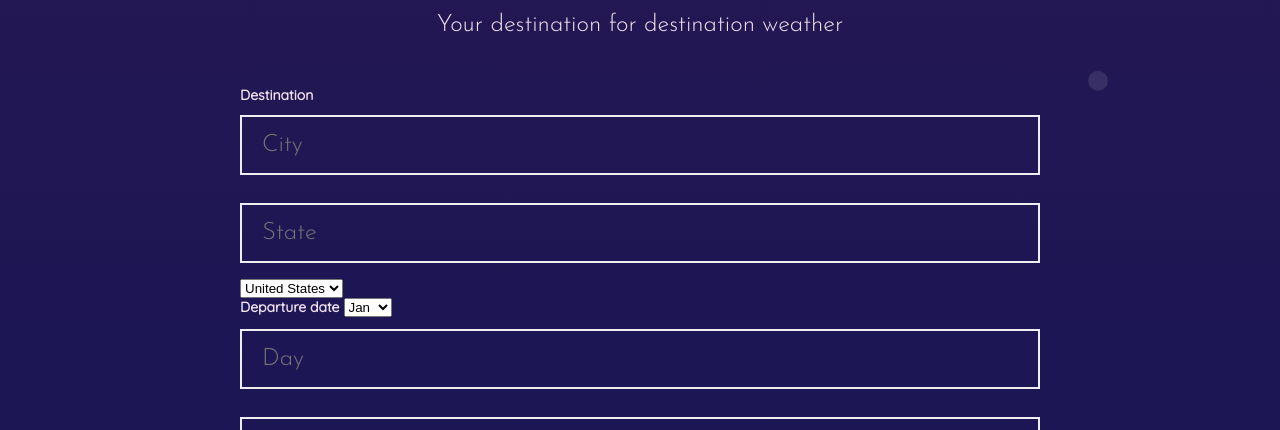
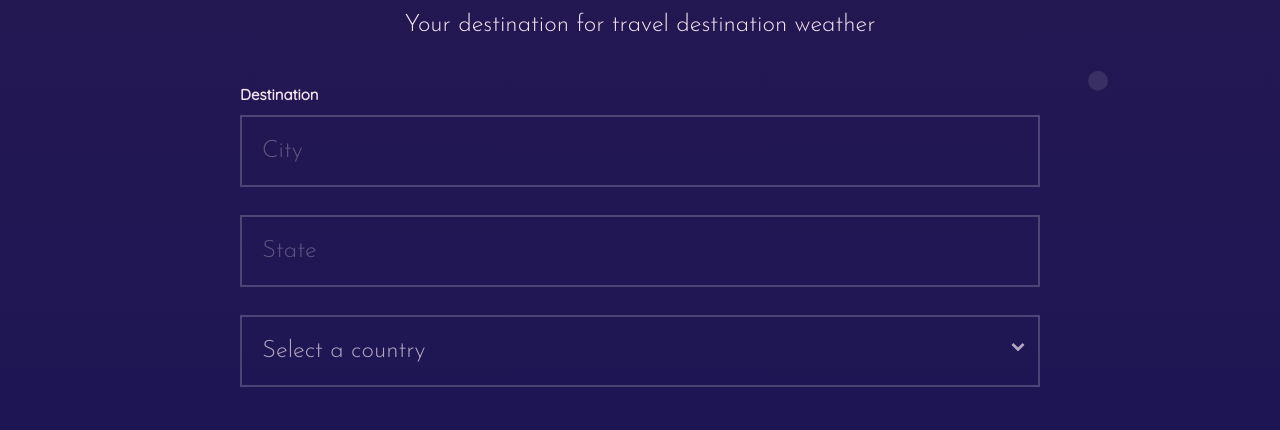
Before and after one commit to philippan/travelapp, a website built with webpack: page src/client/views/index.html in a window 1280 px wide. Shown: the part 292-722 px from the top of the page. Built offline with nearby package versions, Linux system fonts and the light colour scheme.

Commit message:
Updated UI

```diff
--- a/src/client/styles/colors.scss
+++ b/src/client/styles/colors.scss
@@ -1,2 +1,4 @@
 $tweather-white: #F1E2EE;
+$tweather-white-light: rgba(241,226,238,0.7);
+$tweather-white-xlight: rgba(241,226,238,0.3);
 $tweather-purple: #161557;
--- a/src/client/styles/fonts.scss
+++ b/src/client/styles/fonts.scss
@@ -1,27 +1,6 @@
-.hero {
+@import url('https://fonts.googleapis.com/css?family=Josefin+Sans:300|Quicksand&display=swap');
+@import url('https://cdnjs.cloudflare.com/ajax/libs/font-awesome/4.7.0/css/font-awesome.min.css');
 
-		h1 {
-
-				font-family: 'Quicksand', sans-serif;
-				font-size: 120px;
-				line-height: 180px;
-				font-weight: 500;
-				color: $tweather-white;
-				text-align: center;
-
-		}
-
-		p {
-
-				font-family: 'Josefin Sans', sans-serif;
-				font-size: 24px;
-				font-weight: 400;
-				color: $tweather-white;
-				text-align: center;
-
-		}
-
-}
 
 h3 {
 
@@ -54,28 +33,54 @@ p {
 }
 
 
-label {
-
-		font-family: 'Quicksand', sans-serif;
-		font-size: 14px;
-		color: $tweather-white;
-		font-weight: 600;
-}
-
-input {
-
-		font-family: 'Josefin Sans', sans-serif;
-		font-size: 24px;
-		font-weight: 300;
-		color: $tweather-white;
-}
-
 a {
 
 		font-family: 'Josefin Sans', sans-serif;
 		font-size: 17px;
 
 }
+
+
+.hero {
+
+		h1 {
+
+				font-family: 'Quicksand', sans-serif;
+				font-size: 120px;
+				line-height: 180px;
+				font-weight: 500;
+				color: $tweather-white;
+				text-align: center;
+
+		}
+
+		p {
+
+				font-family: 'Josefin Sans', sans-serif;
+				font-size: 24px;
+				font-weight: 400;
+				color: $tweather-white;
+				text-align: center;
+
+		}
+
+}
+
+
+.results {
+
+		h1 {
+
+			font-family: 'Quicksand', sans-serif;
+			font-size: 100px;
+			color: $tweather-white;
+			font-weight: 100;
+			text-align: center;
+
+		}
+
+}
+
 
 footer {
 
--- a/src/client/styles/form.scss
+++ b/src/client/styles/form.scss
@@ -1,15 +1,92 @@
+label {
+
+        font-family: 'Quicksand', sans-serif;
+        font-size: 15px;
+        color: $tweather-white;
+        font-weight: 600;
+}
+
 input {
 
-    padding: 16px 20px;
-    background-color: rgba(255,255,255,0.00);
-    border: 2px solid #eeeeee;
-    width: 100%;
-    line-height: 16px;
-    margin-bottom: 16px;
-    margin-top: 12px;
+        font-family: 'Josefin Sans', sans-serif;
+        font-size: 24px;
+        font-weight: 300;
+        color: $tweather-white;
+
+        padding: 16px 20px;
+        background-color: rgba(255,255,255,0.00);
+        border: 2px solid rgba(255,255,255,0.2);
+        width: 100%;
+        line-height: 36px;
+        margin-bottom: 16px;
+        margin-top: 12px;
 
 }
 
-results {
-    margin: 0px 100px
+input::placeholder {
+
+        color: $tweather-white-xlight;
+
 }
+
+input:focus {
+
+        border: 2px solid rgba(255,255,255,0.9);
+
+}
+
+select {
+
+        font-family: 'Josefin Sans', sans-serif;
+        font-size: 24px;
+        font-weight: 300;
+        color: $tweather-white;
+
+        background-color: rgba(255,255,255,0);
+
+        padding: 16px 20px;
+
+        border: 2px solid rgba(255,255,255,0.2);
+        border-radius: 0px;
+                -webkit-appearance: none;
+                -webkit-border-radius: 0px;
+
+        width: 100%;
+        line-height: 36px;
+        margin-top: 12px;
+
+}
+
+select:first-child {
+
+        color: $tweather-white-light;
+}
+
+
+
+select:focus {
+
+        color: $tweather-white;
+        border: 2px solid rgba(255,255,255,0.9);
+
+}
+
+.select::after {
+
+        content: '\f078';
+        color: rgba(241,226,238,.7);
+        font: normal normal normal 14px/14px FontAwesome;
+        font-weight: 100;
+        text-align: right;
+
+        position: relative;
+        z-index: -10;
+        padding: 0px;
+        right: 15px;
+        bottom: 49px;
+
+        width: 100%;
+
+        display: inline-block;
+
+}
--- a/src/client/styles/grid.scss
+++ b/src/client/styles/grid.scss
@@ -15,8 +15,8 @@ section {
 
 }
 
-#departure {
+#destination, #departure {
 
-	margin-bottom: 25px;
+	margin-bottom: 32px;
 
 }
--- a/src/client/styles/index.scss
+++ b/src/client/styles/index.scss
@@ -1,2 +1 @@
-@import 'resets', 'grid', 'colors', 'background', 'fonts', 'buttons', 'header', 'form', 'footer', 'responsive';
-@import url('https://fonts.googleapis.com/css?family=Josefin+Sans:300|Quicksand&display=swap');
+@import 'resets', 'grid', 'colors', 'background', 'fonts', 'buttons', 'header', 'form', 'results', 'footer', 'responsive';
--- a/src/client/views/index.html
+++ b/src/client/views/index.html
@@ -9,24 +9,35 @@
 
   			<section class="hero">
   					<h1>Tweather</h1>
-  					<p>Your destination for destination weather</p>
+  					<p>Your destination for travel destination weather</p>
   			</section>
 
   			<section class="form">
+
 		  			<div id="destination">
 						    <label>Destination</label>
 						    <input type="text" id="city" class="userInput" placeholder="City"></input>
 						    <input type="text" id="state" class="userInput" placeholder="State"></input>
+
+						   	<div class="select">
+
 								    <select id="country" class="userInput" placeholder="Select a country">
+								    		<option>Select a country</option>
 								    		<option value="US">United States</option>
 								    		<option value="AU">Australia</option>
 								    		<option value="DK">Denmark</option>
 								    </select>
 							</div>
 
+					</div>
+
 				    <div id="departure">
+
 						    <label>Departure date</label>
+
+						    <div class="select">
 								  	<select id="month" class="userInput" placeholder="Month">
+								    		<option>Select a month</option>
 								    		<option value="1">Jan</option>
 								    		<option value="2">Feb</option>
 								    		<option value="3">Mar</option>
@@ -40,7 +51,10 @@
 								    		<option value="11">Nov</option>
 								    		<option value="12">Dec</option>
 								    </select>
+							</div>
+
 						    <input type="text" id="day" placeholder="Day"></input>
+
 						    <input type="text" id="year" placeholder="Year"></input>
 					</div>
 
```
Also changed, not shown: dist/bundle.js, dist/index.html, src/client/styles/results.scss (added), 1 other file. Lines whose indentation alone changed are shown as unchanged.
